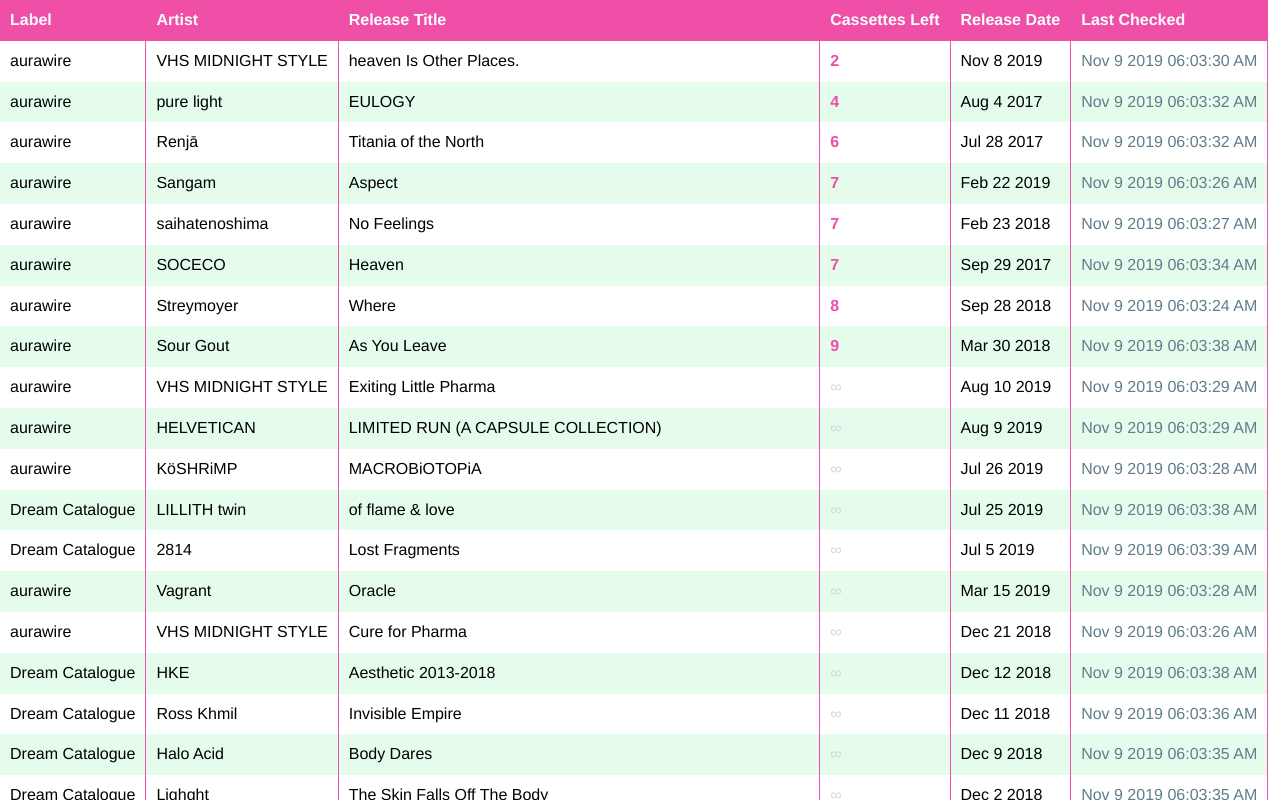
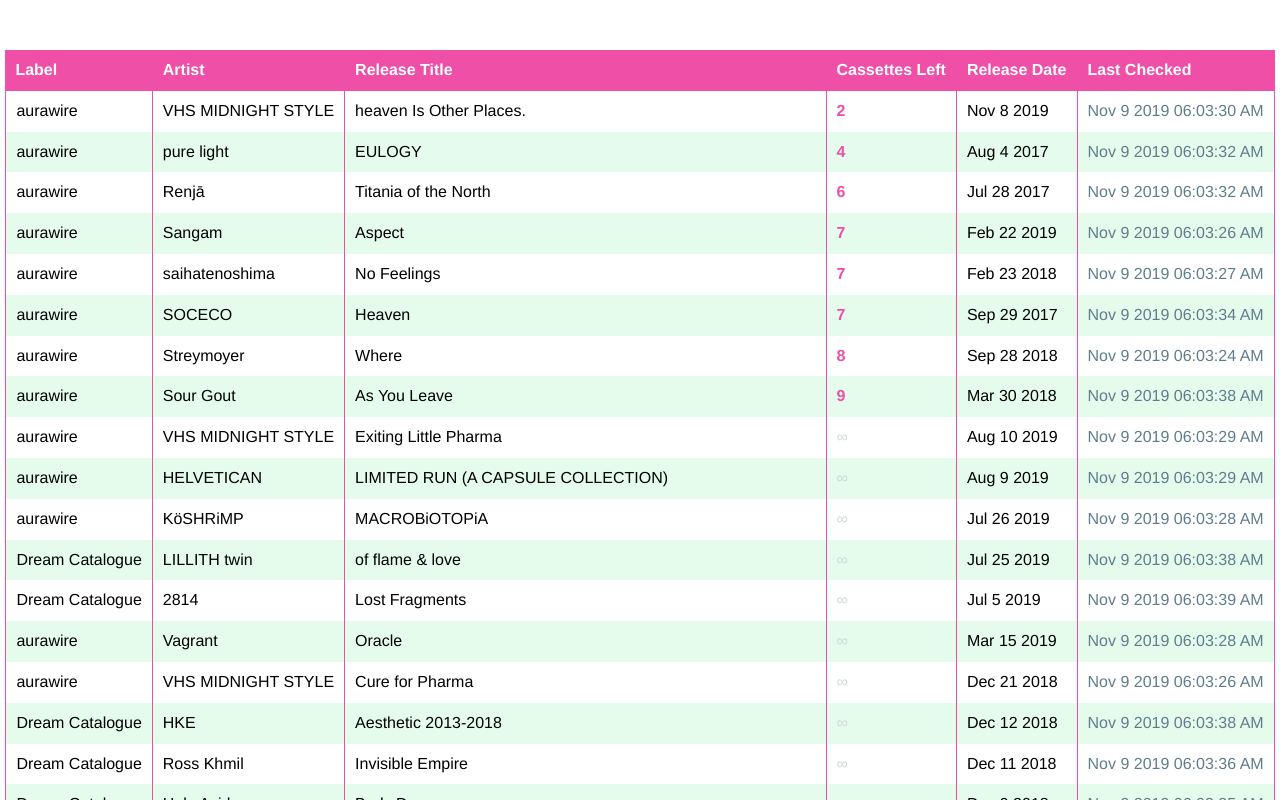
Before and after one commit to idleherb/vaporwave-merch-tracker, a React (Create React App) app in the folder src/bandcamp_merch_availability/frontend/: page / in a window 1280 px wide. Shown: the top 800 px of the page. Built offline with nearby package versions, Linux system fonts and the light colour scheme; data requests are answered from the project's data file.

Commit message:
Update styles

```diff
--- a/src/bandcamp_merch_availability/frontend/src/MerchItems/MerchItem.module.scss
+++ b/src/bandcamp_merch_availability/frontend/src/MerchItems/MerchItem.module.scss
@@ -24,4 +24,8 @@
             }
         }
     }
+
+    .attribute:first-child {
+        border-left: 1px solid $primary-accent-color;
+    }
 }
--- a/src/bandcamp_merch_availability/frontend/src/MerchItems/MerchItems.module.scss
+++ b/src/bandcamp_merch_availability/frontend/src/MerchItems/MerchItems.module.scss
@@ -1,7 +1,6 @@
 @import "../variables.scss";
 
 .merchItems {
-    border: none;
     border-spacing: 0;
 
     .tableHeader {
--- a/src/bandcamp_merch_availability/frontend/src/index.scss
+++ b/src/bandcamp_merch_availability/frontend/src/index.scss
@@ -23,6 +23,10 @@ body {
   font-weight: normal;
   -webkit-font-smoothing: antialiased;
   height: 100%;
+  display: flex;
+  justify-content: center;
+  align-items: center;
+  margin: 5rem 0;
 }
 
 a, a:visited, a:active {
```
